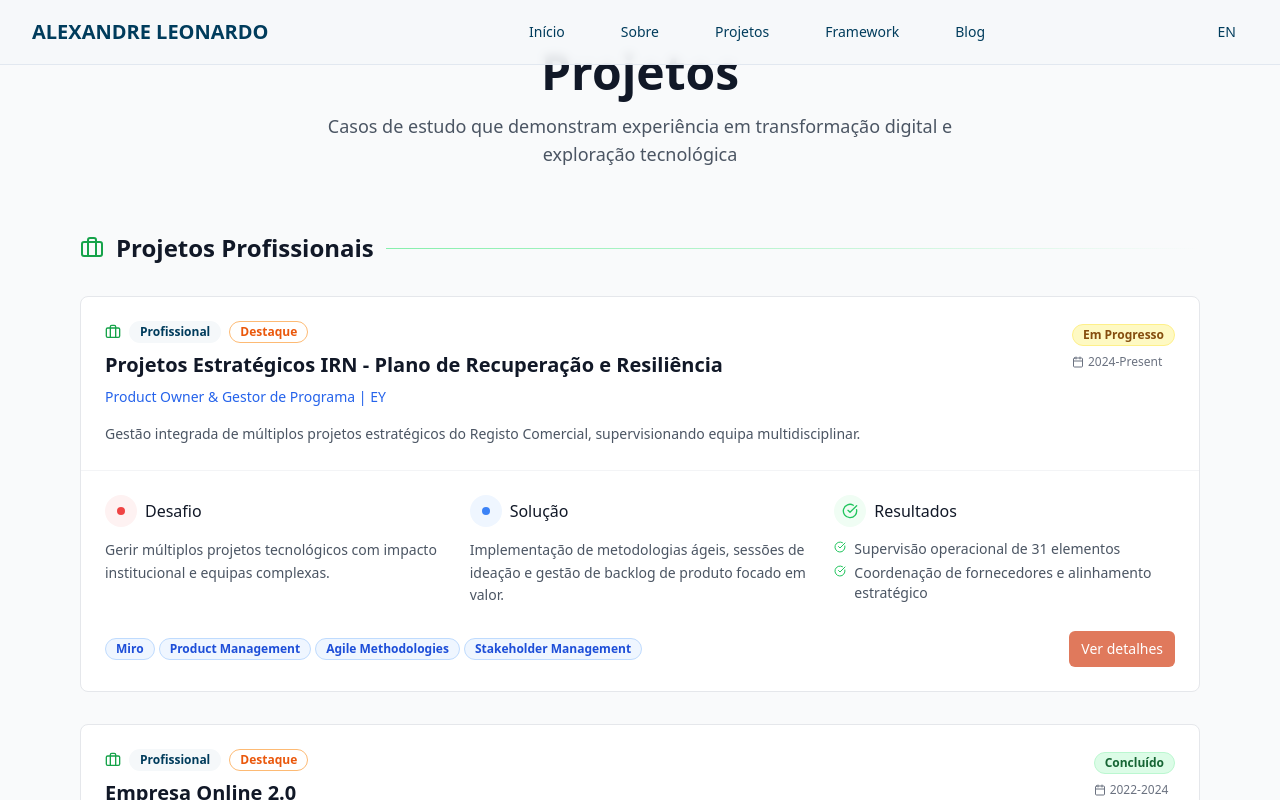
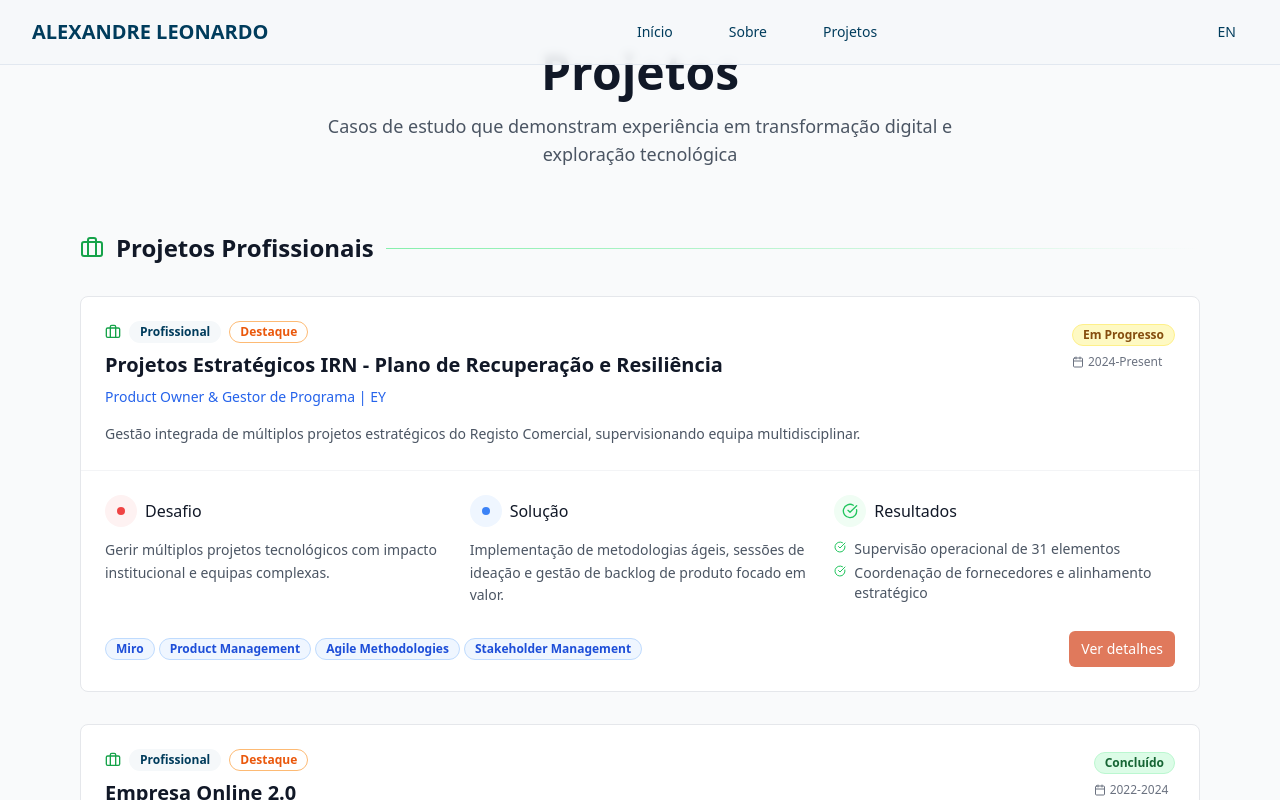
Before and after one commit to AlexandreLeonardo12/timeline-evolution, a React (Vite) app: page /projects in a window 1280 px wide. Shown: the top 800 px of the page. Built offline with nearby package versions, Linux system fonts and the light colour scheme.

Commit message:
Add files via upload

```diff
--- a/src/components/Navbar.tsx
+++ b/src/components/Navbar.tsx
@@ -48,18 +48,7 @@ export default function Navbar() {
               >
                 {nav.projects}
               </NavLink>
-              <NavLink
-                to="/framework"
-                className="text-foreground hover:text-primary px-3 py-2 text-sm font-medium transition-colors"
-              >
-                {nav.framework}
-              </NavLink>
-              <NavLink
-                to="/blog"
-                className="text-foreground hover:text-primary px-3 py-2 text-sm font-medium transition-colors"
-              >
-                {nav.blog}
-              </NavLink>
+              {/* Links para Framework e Blog removidos temporariamente */}
             </div>
           </div>
           {/* Desktop right actions */}
@@ -113,20 +102,7 @@ export default function Navbar() {
           >
             {nav.projects}
           </NavLink>
-          <NavLink
-            to="/framework"
-            className="block text-foreground hover:text-primary px-3 py-2 text-base font-medium transition-colors"
-            onClick={() => setIsMenuOpen(false)}
-          >
-            {nav.framework}
-          </NavLink>
-          <NavLink
-            to="/blog"
-            className="block text-foreground hover:text-primary px-3 py-2 text-base font-medium transition-colors"
-            onClick={() => setIsMenuOpen(false)}
-          >
-            {nav.blog}
-          </NavLink>
+          {/* Links para Framework e Blog removidos temporariamente no menu móvel */}
           {/* Language toggle in mobile menu */}
           <button
             onClick={() => {
--- a/src/pages/App.tsx
+++ b/src/pages/App.tsx
@@ -7,8 +7,8 @@ import Index from "./pages/Index";
 import About from "./pages/About";
 import Projects from "./pages/Projects";
 import ProjectDetail from "./pages/ProjectDetail";
-import Framework from "./pages/Framework";
-import Blog from "./pages/Blog";
+// Framework and Blog pages estão temporariamente ocultas. As importações
+// são removidas para evitar que os bundles gerem rotas para estas páginas.
 import NotFound from "./pages/NotFound";
 import Navbar from "./components/Navbar";
 import ScrollToTop from "./components/ScrollToTop";
@@ -32,8 +32,7 @@ const App = () => (
             <Route path="/about" element={<About />} />
             <Route path="/projects" element={<Projects />} />
             <Route path="/projects/:id" element={<ProjectDetail />} />
-            <Route path="/framework" element={<Framework />} />
-            <Route path="/blog" element={<Blog />} />
+            {/* Framework e Blog são páginas em revisão e portanto não são registadas nas rotas. */}
             {/* Catch‑all route for 404 pages */}
             <Route path="*" element={<NotFound />} />
           </Routes>
--- a/src/pages/ProjectDetail.tsx
+++ b/src/pages/ProjectDetail.tsx
@@ -4,6 +4,7 @@ import { Button } from "@/components/ui/button";
 import { Calendar, User, Briefcase, CheckCircle } from "lucide-react";
 import translations from "@/lib/translations";
 import { useLanguage } from "@/context/LanguageContext";
+import SEOHead from "@/components/SEOHead";
 // When this file resides in src/pages, the data is located one level up in src/data.
 import { projects, Project } from "../data/projects";
 
@@ -27,6 +28,8 @@ const ProjectDetail = () => {
   if (!project) {
     return (
       <div className="container mx-auto px-4 py-12 max-w-5xl">
+        {/* Fallback SEO for página inexistente */}
+        <SEOHead title={t.notFound} description={t.notFound} />
         <p className="text-center text-gray-600 dark:text-gray-300">{t.notFound}</p>
         <div className="mt-6 text-center">
           <Link to="/projects">
@@ -58,6 +61,13 @@ const ProjectDetail = () => {
 
   return (
     <div className="min-h-screen bg-gray-50 dark:bg-gray-900">
+      {/* SEO meta tags based on project data */}
+      <SEOHead
+        title={`${project.title} – ${project.subtitle}`}
+        description={project.overview || project.description}
+        keywords={`${project.title}, ${project.technologies.join(", ")}`}
+        ogImage={project.image || undefined}
+      />
       <div className="container mx-auto px-4 py-12 max-w-5xl space-y-12">
         {/* Back to projects */}
         <div>
--- a/src/pages/Projects.tsx
+++ b/src/pages/Projects.tsx
@@ -10,6 +10,7 @@ import { useLanguage } from "@/context/LanguageContext";
 // listing and detail views.
 // When this file resides in src/pages, the data is located one level up in src/data.
 import { projects, Project } from "../data/projects";
+import SEOHead from "@/components/SEOHead";
 
 /**
  * Renders a list of projects separated into professional and personal
@@ -147,6 +148,12 @@ const Projects = () => {
 
   return (
     <div className="min-h-screen bg-gray-50 dark:bg-gray-900">
+      {/* SEO meta tags for projects listing */}
+      <SEOHead
+        title={`${t.title} – Alexandre Leonardo`}
+        description={t.subtitle}
+        keywords={"projetos, transformação digital, inovação"}
+      />
       <div className="container mx-auto px-4 py-12 max-w-6xl">
         <div className="text-center mb-16 space-y-4">
           <h1 className="text-4xl md:text-5xl font-bold text-gray-900 dark:text-gray-100">{t.title}</h1>
```
